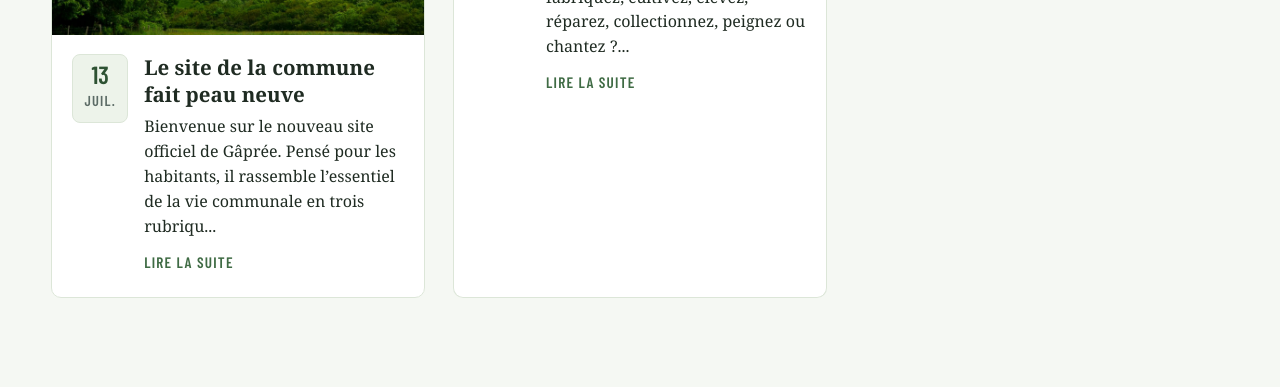
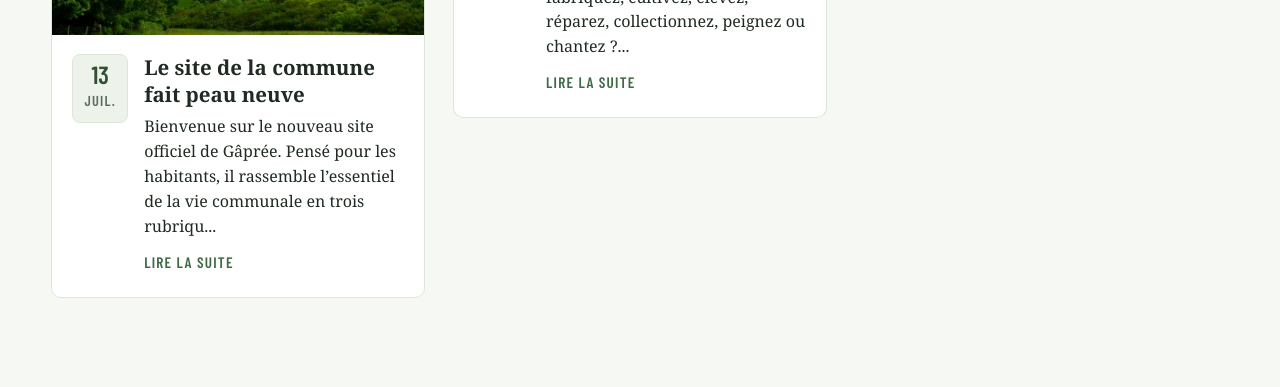
Before and after one commit to davidlotaut/gapree-website, a Jekyll site: the page built from index.html, in a window 1280 px wide. Shown: the part 1046-1433 px from the top of the page. Built offline with Jekyll 4.4.1, drawn with Linux system fonts in a browser that asks for light colours.

Commit message:
fix: option allow_multiple rejetée par Sveltia + carte sans photo qui s'étire
Co-Authored-By: Claude Fable 5 <noreply@anthropic.com>

```diff
--- a/admin/config.yml
+++ b/admin/config.yml
@@ -124,7 +124,6 @@ collections:
           - label: Photo d'accueil
             name: photo
             widget: image
-            allow_multiple: false
             hint: La grande photo en haut de la page d'accueil.
           - label: Description de la photo
             name: alt_photo
--- a/assets/css/style.css
+++ b/assets/css/style.css
@@ -282,8 +282,12 @@ button:focus-visible {
 }
 .card:focus-within .card-title a { outline: none; }
 
-/* Sans photo, la carte devient un « avis » officiel, souligné de vert */
-.card--avis { border-top: 4px solid var(--prairie); }
+/* Sans photo, la carte devient un « avis » officiel, souligné de vert.
+   align-self: start évite qu'elle s'étire à la hauteur des cartes à photo. */
+.card--avis {
+  border-top: 4px solid var(--prairie);
+  align-self: start;
+}
 
 .card-img img {
   display: block;
```
